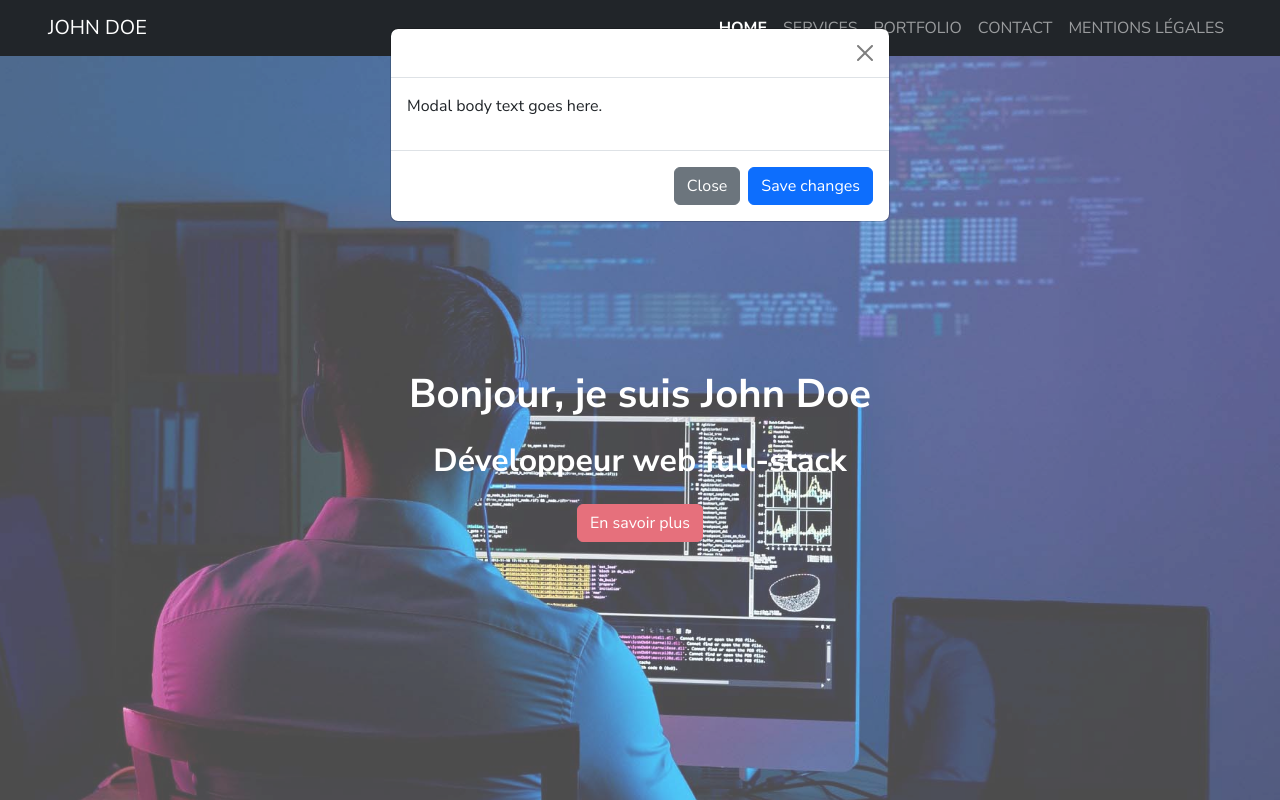
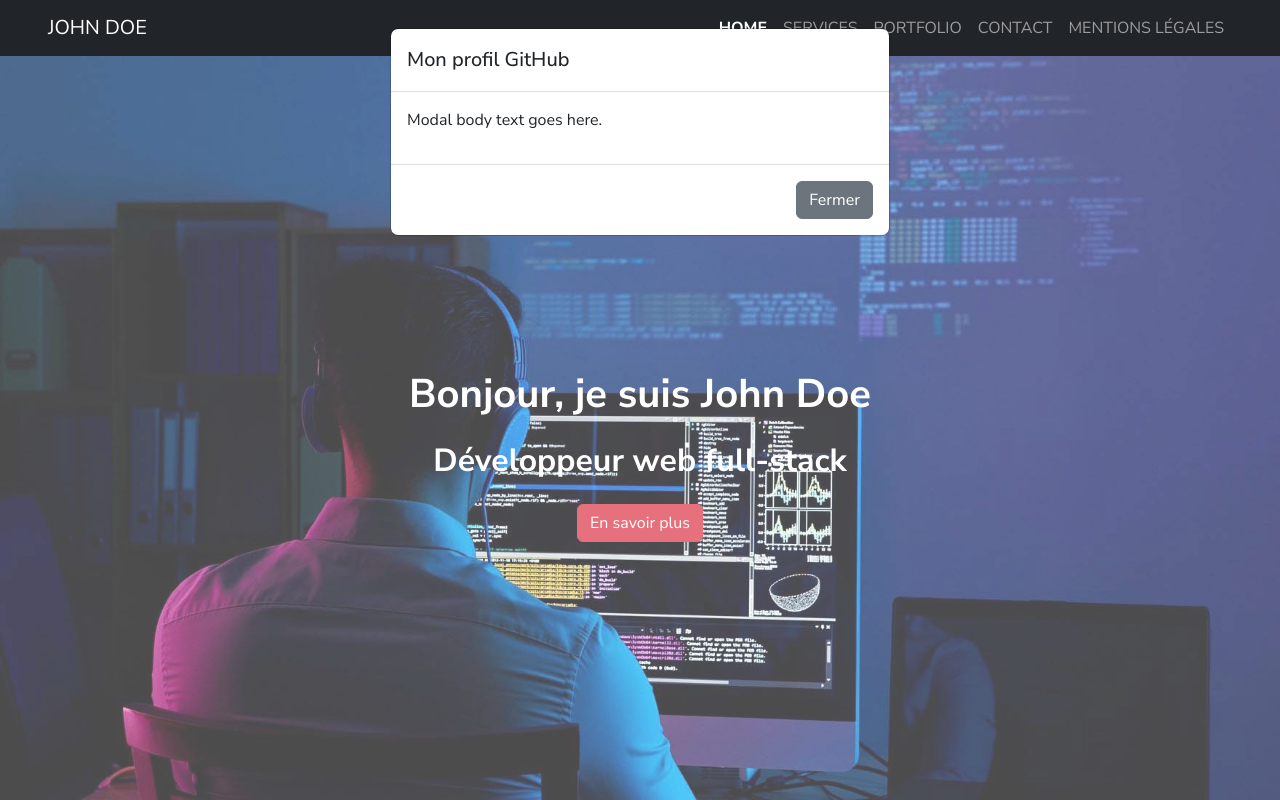
Before and after one commit to CamRossIL/CamRoss-Portfolio-React, a React (Vite) app: page / in a window 1280 px wide. Both pictures are taken after a click on the button "En savoir plus". Shown: the top 800 px of the page. Built offline with nearby package versions, Linux system fonts and the light colour scheme.

Commit message:
structure and button fermer

```diff
--- a/src/pages/Home.jsx
+++ b/src/pages/Home.jsx
@@ -11,8 +11,8 @@ function Home() {
     setShowModal(true);
   }
 
-  function closeModal(){
-    setShowModal(false)
+  function closeModal() {
+    setShowModal(false);
   }
 
   return (
@@ -24,10 +24,10 @@ function Home() {
           <div className="modal-dialog">
             <div className="modal-content">
               <div className="modal-header">
-                <h5 className="modal-title"></h5>
+                <h5 className="modal-title">Mon profil GitHub</h5>
                 <button
                   type="button"
-                  className="btn-close"
+                  className="btn-close btn-close-white"
                   onClick={closeModal}
                   aria-label="Close"
                 ></button>
@@ -36,15 +36,8 @@ function Home() {
                 <p>Modal body text goes here.</p>
               </div>
               <div className="modal-footer">
-                <button
-                  type="button"
-                  className="btn btn-secondary"
-                  data-bs-dismiss="modal"
-                >
-                  Close
-                </button>
-                <button type="button" className="btn btn-primary">
-                  Save changes
+                <button className="btn btn-secondary" onClick={closeModal}>
+                  Fermer
                 </button>
               </div>
             </div>
```
